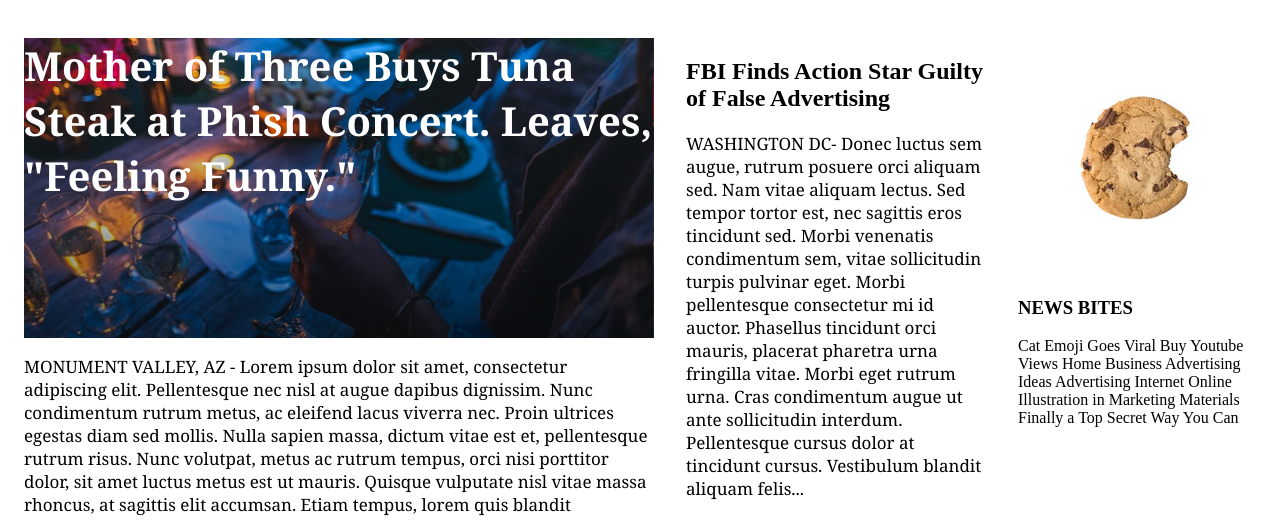
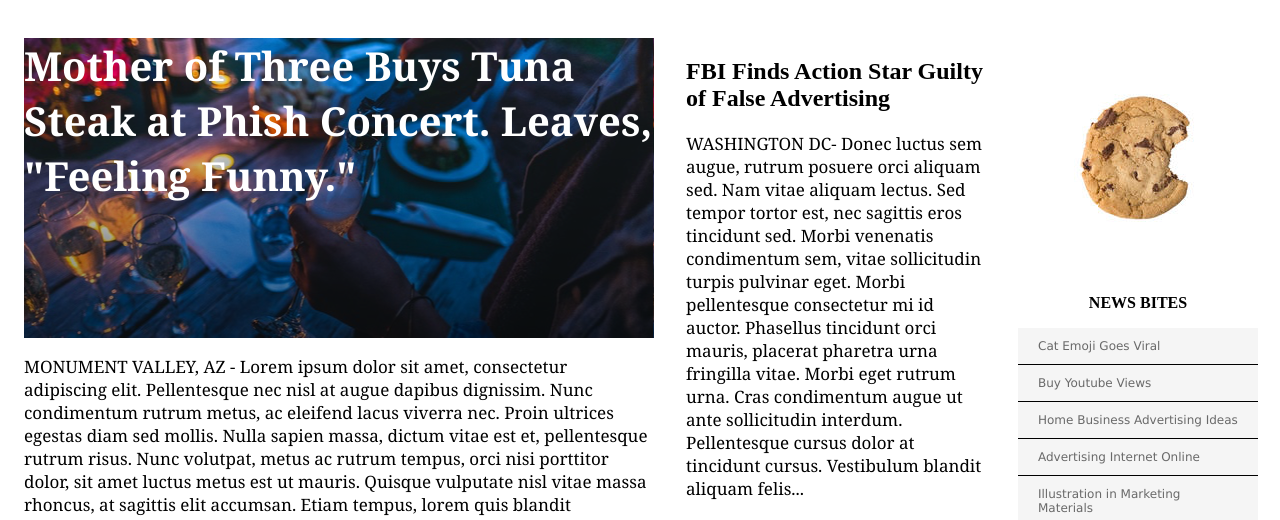
Before and after one commit to tiffanyschrauwen/mytimes, a plain HTML site: page index.html in a window 1280 px wide. Shown: the part 86-606 px from the top of the page. Drawn offline with Linux system fonts and the light colour scheme.

Commit message:
Flex box and styling right hand column

```diff
--- a/resources/css/style.css
+++ b/resources/css/style.css
@@ -111,6 +111,26 @@ nav span {
     width: 300px;
   }
 
+.news-bites {
+  display: flex;
+  flex-direction: column;
+}
+
+.news-bites .bite {
+    padding: 11px 20px;
+    border-bottom: 1px solid black;
+    background-color: WhiteSmoke;
+    font-family: Verdana;
+    font-size: 12px;
+    color: DimGray;
+}
+
+h3 {
+  font-size: 16px;
+  font-weight: bold;
+  text-align: center;
+}
+
 p {
   font-family: Georgia;
   font-size: 17px;
```
